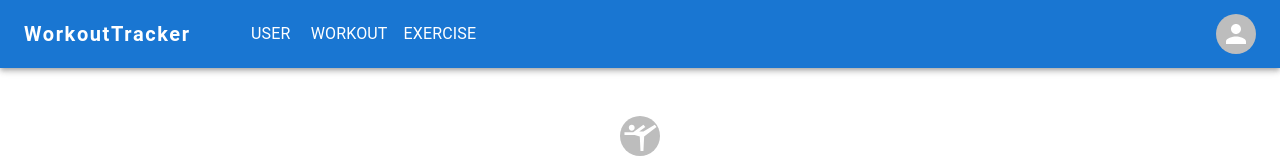
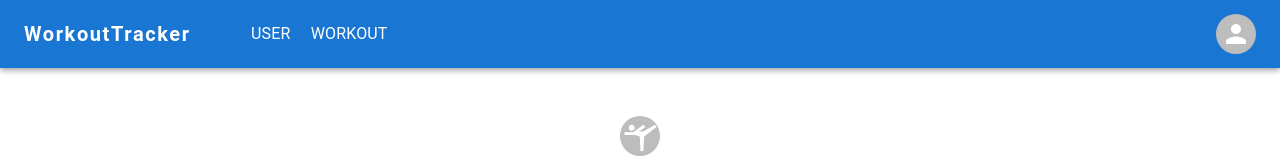
Before and after one commit to Finnick223/WorkoutTracker, a React (Vite) app: page / in a window 1280 px wide. Shown: the top 160 px of the page. Built offline with nearby package versions, Linux system fonts and the light colour scheme.

Commit message:
fix exercise page deleted

```diff
--- a/src/App.tsx
+++ b/src/App.tsx
@@ -9,7 +9,6 @@ import './index.css';
 import Layout from "./pages/layout.tsx";
 import User from './pages/user.tsx'
 import Workout from './pages/workout.tsx'
-import Exercise from './pages/exercise.tsx'
 import Home from './pages/home.tsx'
 import Login, { action as loginAction } from './pages/login.tsx'
 import Register from './pages/register.tsx'
@@ -23,7 +22,6 @@ function App() {
         <Route path="user" element={<User />} />
         <Route path="workout" element={<Workout />} errorElement={<Error />} />
         <Route path="workout/:id" element={<WorkoutDetail/>} errorElement={<Error />} />
-        <Route path="exercise" element={<Exercise />} />
         <Route path="login" element={<Login />} action={loginAction} />
         <Route path="register" element={<Register />} />
       </Route>
--- a/src/components/AppBar.tsx
+++ b/src/components/AppBar.tsx
@@ -12,7 +12,7 @@ import Tooltip from '@mui/material/Tooltip';
 import MenuItem from '@mui/material/MenuItem';
 import { Link } from 'react-router-dom';
 
-const pages = ['User', 'Workout', 'Exercise'];
+const pages = ['User', 'Workout'];
 const settings = ['Login', 'Register'];
 // const settings = ['Profile', 'Account', 'Dashboard', 'Login', 'Logout', 'Register'];
 
--- a/src/pages/exercise.tsx
+++ /dev/null
@@ -1,13 +0,0 @@
-import { CssBaseline } from "@mui/material";
-
-// import { useState } from 'react'
-function App() {
-    return (
-      <>
-        <CssBaseline />
-        Exercise page
-      </>
-    );
-  }
-
-  export default App;
```
